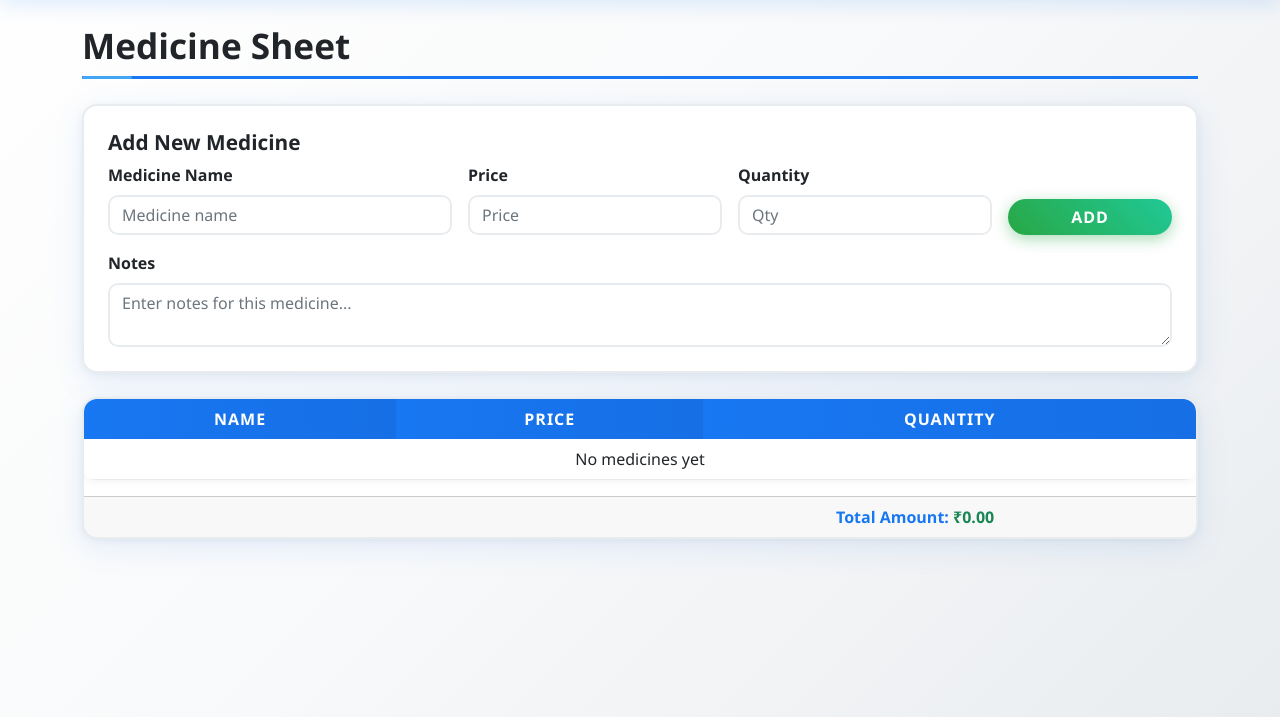
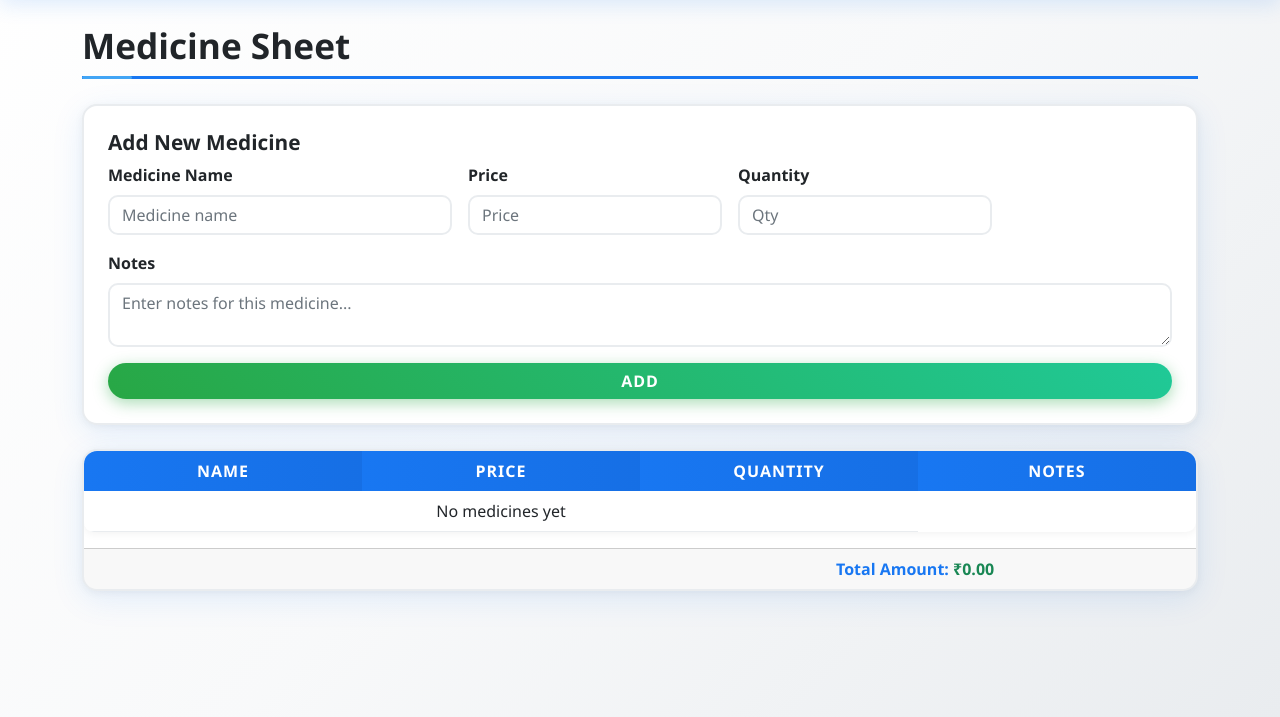
Before and after one commit to arunteja30/poultry-tracker, a Flask app: template templates/medicines.html in a window 1280 px wide. Shown: the part 83-800 px from the top of the page. Run offline with Flask 3, Linux system fonts and the light colour scheme; the template is opened without the code that fills it, so the values that code supplies are empty.

Commit message:
bug fixes: compilation issue

```diff
--- a/templates/daywise.html
+++ b/templates/daywise.html
@@ -123,3 +123,4 @@
   </div>
   {% endfor %}
 </div>
+{% endblock %}
--- a/templates/medicines.html
+++ b/templates/medicines.html
@@ -17,14 +17,17 @@
       <label for="med-qty" class="form-label" data-i18n="medicine_qty">Quantity</label>
       <input id="med-qty" data-i18n-placeholder="med_qty_ph" name="qty" class="form-control" placeholder="Qty" type="number">
     </div>
-    <div class="col-md-2 d-flex align-items-end">
-      <button class="btn btn-success w-100" type="submit" data-i18n="add_med">Add</button>
-    </div>
+
+
     <div class="col-12">
       <label for="med-notes" class="form-label" data-i18n="medicine_notes">Notes</label>
       <textarea id="med-notes" name="ext1" class="form-control" rows="2" placeholder="Enter notes for this medicine..."></textarea>
     </div>
-  </form>
+    <div class="col-12 d-flex align-items-end">
+      <button class="btn btn-success w-100" type="submit" data-i18n="add_med">Add</button>
+    </div>
+</div>
+</form>
 </div>
 
 <!-- Desktop Table View -->
@@ -33,9 +36,10 @@
     <table class="table table-hover">
       <thead>
       <tr>
-        <th class="text-center" data-i18n="table_medicine_name">Name</th>
-        <th class="text-center" data-i18n="table_medicine_price">Price</th>
-        <th class="text-center" data-i18n="table_medicine_qty">Quantity</th>
+        <th class="text-center" style="width: 25%;" data-i18n="table_medicine_name">Name</th>
+        <th class="text-center" style="width: 25%;" data-i18n="table_medicine_price">Price</th>
+        <th class="text-center" style="width: 25%;" data-i18n="table_medicine_qty">Quantity</th>
+        <th class="text-center" style="width: 25%;" data-i18n="table_medicine_notes">Notes</th>
         {% if session.role == 'admin' %}
         <th class="text-center" data-i18n="table_actions">Actions</th>
         {% endif %}
@@ -47,6 +51,7 @@
         <td class="text-center">{{ m.name }}</td>
         <td class="text-center">₹{{ m.price }}</td>
         <td class="text-center">{{ m.qty }}</td>
+        <td class="text-center">{{ m.ext1 }}</td>
         {% if session.role == 'admin' %}
         <td class="text-center">
           <form method="POST" action="{{ url_for('delete_medicine', medicine_id=m.id) }}" style="display: inline;"
@@ -67,6 +72,7 @@
     </table>
   </div>
   <div class="card-footer">
+
     <div class="row">
       <div class="col-md-8"></div>
       <div class="col-md-4">
@@ -87,7 +93,11 @@
         <span class="badge bg-info text-dark"> ₹{{ m.price }} <span ></span></span>
       </div>
       <div>
-        <span data-i18n="table_medicine_qty">Qty:</span> {{ m.qty }}<br>
+        <span style="color: #11ce40; font-weight: bold;" data-i18n="table_medicine_qty">Qty:</span> {{ m.qty }}<br>
+      </div>
+      <div>
+        <span style="color: #210cde; font-weight: bold;" data-i18n="table_medicine_notes">Notes:</span><br>
+        <span style="margin-left:1em;white-space:pre-line">{{ m.ext1 or '-' }}</span>
 
       </div>
       {% if session.role == 'admin' %}
```
Also changed, not shown: templates/setup.html (+15 -1 lines).
